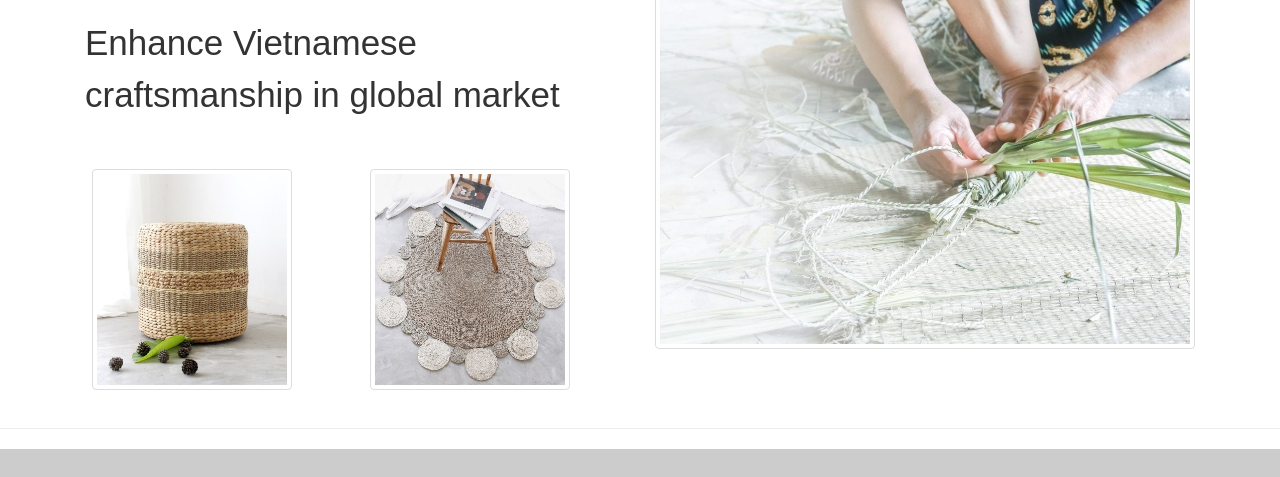
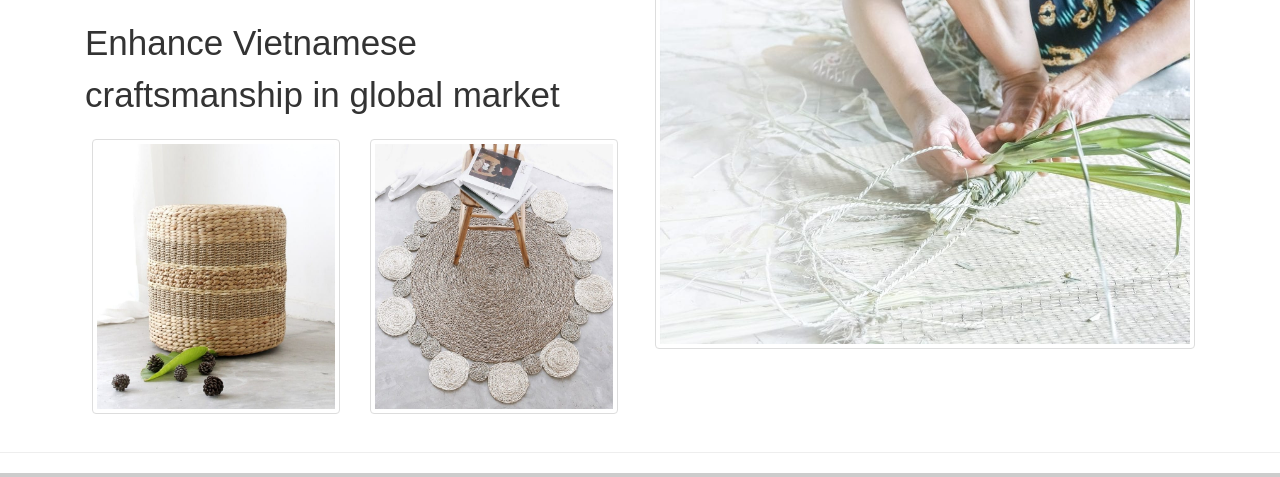
Before and after one commit to huyduc1602/eproject, a plain HTML site: page index.html in a window 1280 px wide. Shown: the part 1870-2347 px from the top of the page. Drawn offline with Linux system fonts and the light colour scheme.

Commit message:
sua loi anh home thu nho

```diff
--- a/css/style.css
+++ b/css/style.css
@@ -280,7 +280,6 @@
 
     .two-up-carousel-item-title {
         max-height: 155px;
-        margin-bottom: 40px;
         overflow: hidden;
     }
 
--- a/home.html
+++ b/home.html
@@ -100,10 +100,10 @@
                 <div class="row">
                     <div class="col-md-6  col-xs-6">
 
-                        <img src="images/home/home1.jpg" style="max-width: 200px;" class="img-thumbnail">
+                        <img src="images/home/home1.jpg" class="img-thumbnail">
                     </div>
                     <div class="col-md-6  col-xs-6">
-                        <img src="images/home/home2.jpg" style="max-width: 200px;" class="img-thumbnail">
+                        <img src="images/home/home2.jpg" class="img-thumbnail">
                     </div>
                 </div>
             </div>
```
